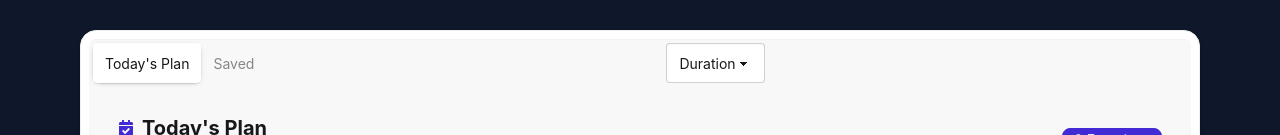
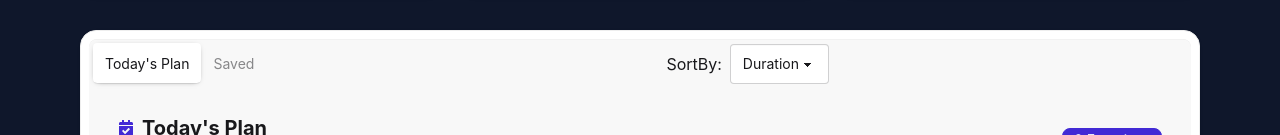
Before and after one commit to mahbub810515/a06-Fit-Log, a Next.js app: page /my-plan in a window 1280 px wide. Shown: the part 306-441 px from the top of the page. Built offline with nearby package versions, Linux system fonts and the light colour scheme.

Commit message:
Navbar plan & saved link added

```diff
--- a/src/app/my-plan/page.tsx
+++ b/src/app/my-plan/page.tsx
@@ -213,8 +213,9 @@ const MyPlan = () => {
             </div>
 
             {/* Sort By Dropdown */}
-            <div className="ml-100 text-center">
-              <select defaultValue="Sort by" className="select" value={sortBy} onChange={(e) => setSortBy(e.target.value as "duration" | "calories" | "rating")}>
+            <div className="flex gap-2 items-center ml-100 text-center">
+              <label htmlFor="country-dropdown">SortBy:</label>
+              <select  defaultValue="Sort by" className="select" value={sortBy} onChange={(e) => setSortBy(e.target.value as "duration" | "calories" | "rating")}>
                 <option disabled={true}>Sort by</option>
                 <option value="duration">Duration</option>
                 <option value="calories">Calories</option>
--- a/src/component/NavBar.tsx
+++ b/src/component/NavBar.tsx
@@ -115,13 +115,10 @@ const NavBar = () => {
                     </div>
 
                     {/* Right Side */}
-                    <div className="navbar-end gap-1 sm:gap-2 md:gap-4">
-
+                    <Link href="/my-plan" className="navbar-end gap-1 sm:gap-2 md:gap-4">
                         <NavPlanButton />
-
                         <NavSavedButton />
-
-                    </div>
+                    </Link>
                 </div>
             </div>
         </div>
```
